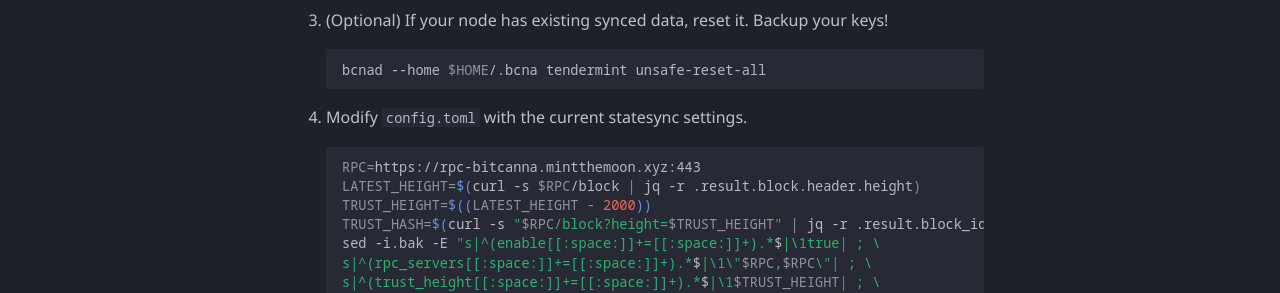
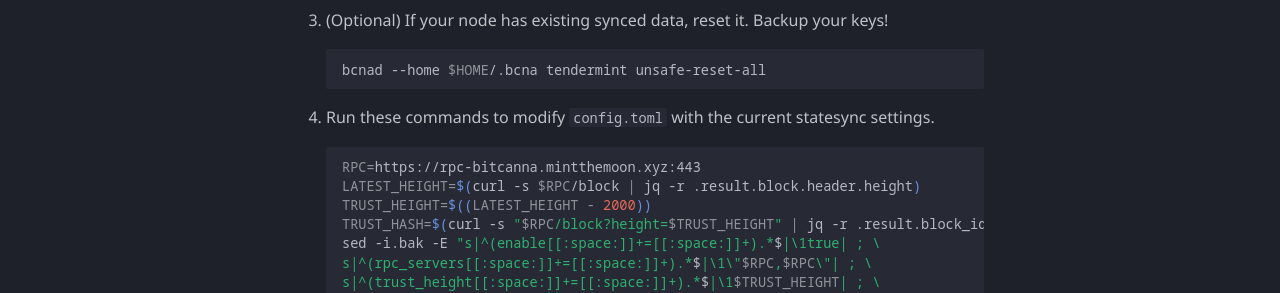
Before and after one commit to mintthemoon/mintwiki, an MkDocs documentation site: the page built from docs/bitcanna/statesync.md, in a window 1280 px wide and 1299 px high. Shown: the part 602-895 px from the top of the window. Built offline with MkDocs 1.6.1 and Material for MkDocs 9.7.7, drawn with Linux system fonts in a browser that asks for light colours.

````diff
--- a/docs/bitcanna/statesync.md
+++ b/docs/bitcanna/statesync.md
@@ -18,7 +18,7 @@ sudo su -l bcna
 ```bash
 bcnad --home $HOME/.bcna tendermint unsafe-reset-all
 ```
-4. Modify `config.toml` with the current statesync settings.
+4. Run these commands to modify `config.toml` with the current statesync settings.
 ```bash
 RPC=https://rpc-bitcanna.mintthemoon.xyz:443
 LATEST_HEIGHT=$(curl -s $RPC/block | jq -r .result.block.header.height)
````
Also changed, not shown: docs/kujira/statesync.md (+1 -1 lines).
